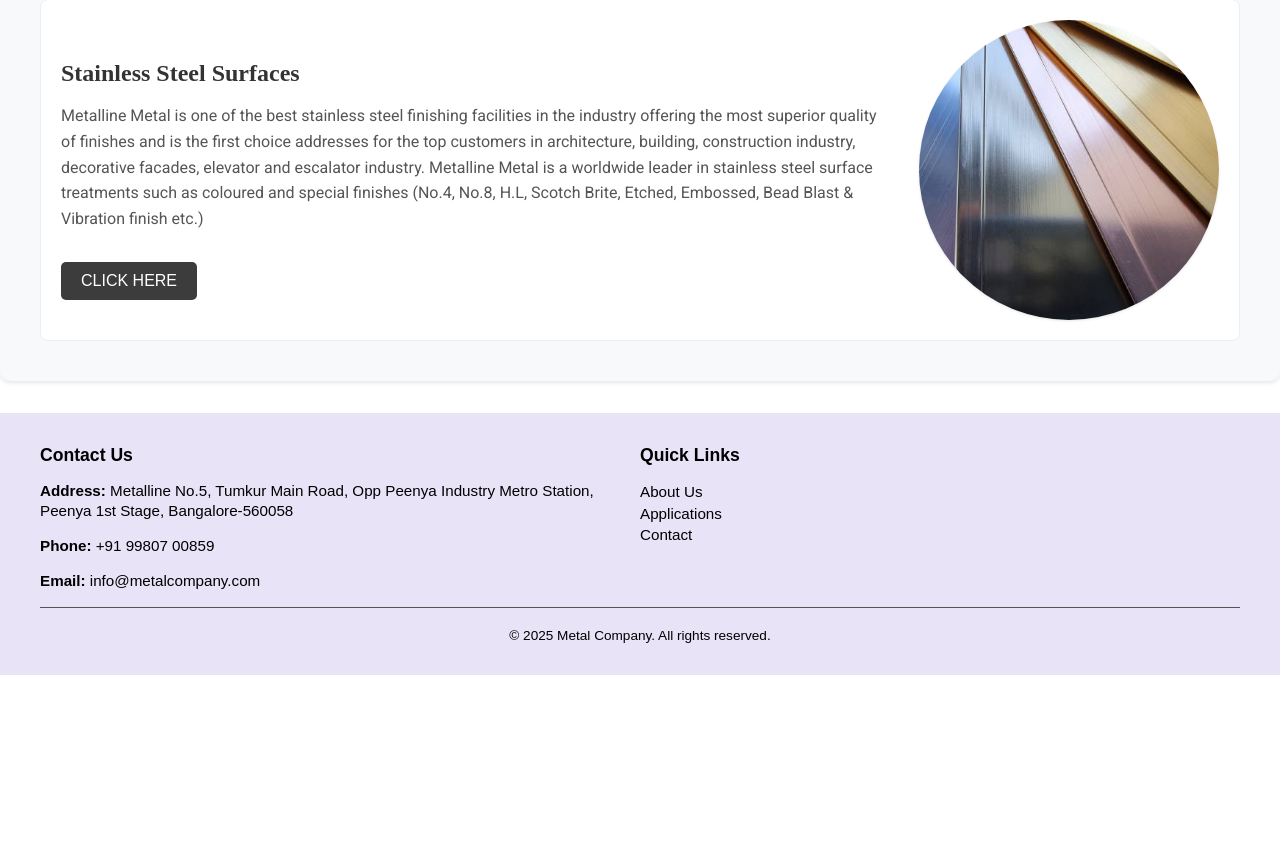
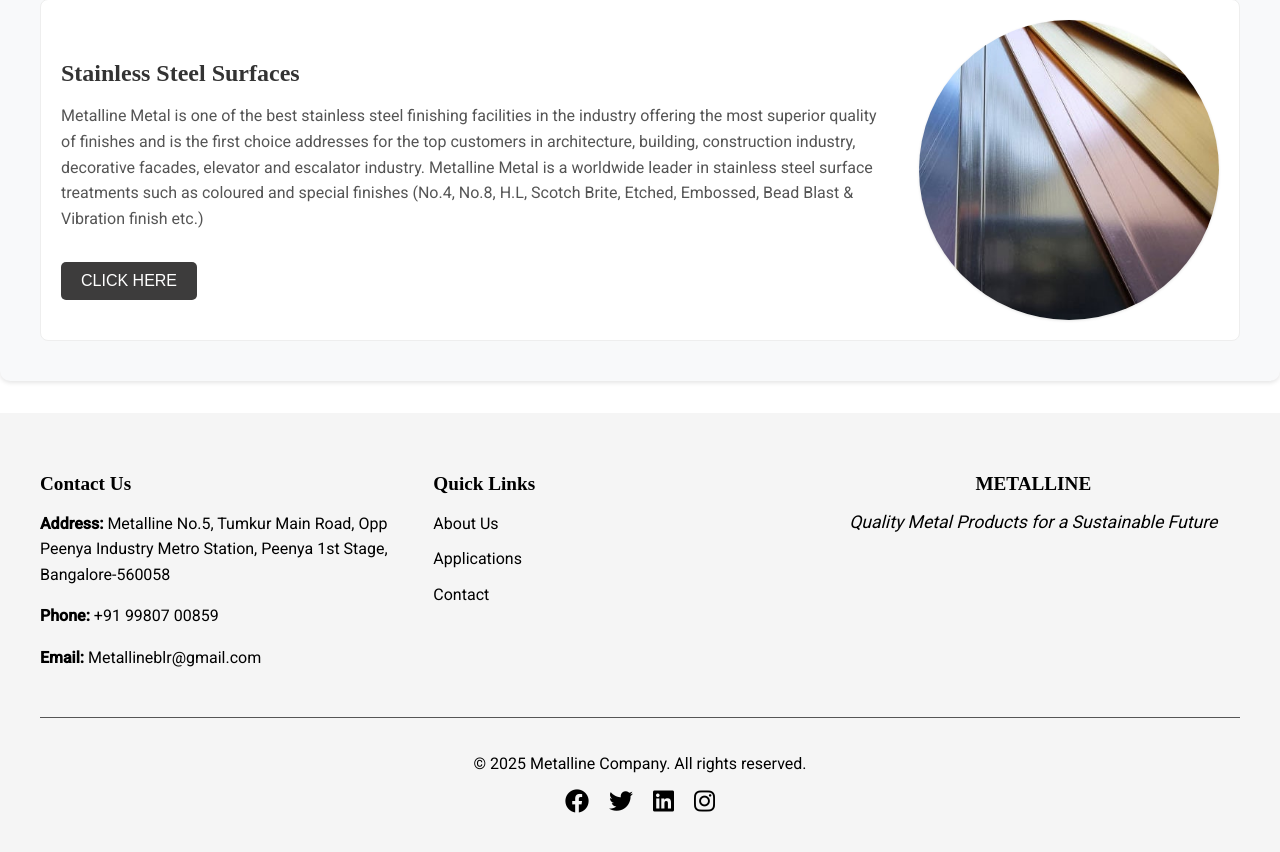
Before and after one commit to jayseth34/met, an Angular app: page /home in a window 1280 px wide. Shown: the part 2015-2867 px from the top of the page. Before the commit the page ends 2690 px from the top, so only its background shows below. Built offline with nearby package versions, Linux system fonts and the light colour scheme.

Commit message:
contact us map

```diff
--- a/src/app/components/aboutus/aboutus.component.css
+++ b/src/app/components/aboutus/aboutus.component.css
@@ -89,13 +89,13 @@
     .mission-statements {
       flex-direction: column;
       align-items: center;
-      gap: 20px;
+      gap: 5px;
     }
 
     .mission-statement {
       width: 90%; /* Take up most of the width on smaller screens */
       max-width: unset; /* Remove max-width on smaller screens */
-      margin-bottom: 20px;
+      margin-bottom: 10px;
     }
   }
 
--- a/src/app/components/contactus/contactus.component.html
+++ b/src/app/components/contactus/contactus.component.html
@@ -45,6 +45,6 @@
       </div>
       <p><strong>Address: </strong>Metalline No.5, Tumkur Main Road, Opp Peenya Industry Metro Station, Peenya 1st Stage, Bangalore-560058</p>
       <p><strong>Phone:</strong> +91 99807 00859</p>
-      <p><strong>Email:</strong> info&#64;metalcompany.com</p>
+      <p><strong>Email:</strong> Metallineblr&#64;gmail.com</p>
     </div>
   </div>
--- a/src/app/components/contactus/contactus.component.ts
+++ b/src/app/components/contactus/contactus.component.ts
@@ -16,7 +16,7 @@ import { DomSanitizer, SafeResourceUrl } from '@angular/platform-browser';
 })
 export class ContactusComponent {
   contactForm: FormGroup;
-  recipientEmail: string = 'jayseth34@gmail.com';
+  recipientEmail: string = 'Metallineblr@gmail.com';
  mapUrl: string = "https://www.google.com/maps/embed?pb=!1m18!1m12!1m3!1d242.93721964868675!2d77.52507091503402!3d13.035957279577968!2m3!1f0!2f0!3f0!3m2!1i1024!2i768!4f13.1!3m3!1m2!1s0x3bae3d397b9b2c33%3A0x10b393674b0a9f86!2sMetalline!5e0!3m2!1sen!2sin!4v1737208819528!5m2!1sen!2sin";
   safeUrl: SafeResourceUrl;
 
--- a/src/app/components/footer/footer.component.css
+++ b/src/app/components/footer/footer.component.css
@@ -1,57 +1,60 @@
-/* footer.component.css */
 footer {
-  background-color: #e8e3f7;
-  color: #000000;
-  padding: 14px 0; /* Slightly increased padding */
-  font-family: sans-serif;
+  background-color: #F5F5F5; /* Darker background for better contrast */
+  color: #000000; /* White text for better readability */
+  padding: 40px 0; /* Increased padding for more space */
+  font-family: 'Roboto', sans-serif; /* Modern font */
 }
 
 .footer-container {
   max-width: 1200px;
   margin: 0 auto;
-  padding: 0 14px; /* Slightly increased side padding */
+  padding: 0 20px;
 }
 
 .footer-top {
   display: flex;
   flex-wrap: wrap;
   justify-content: space-between;
-  margin-bottom: 14px; /* Slightly increased margin */
+  margin-bottom: 30px; /* Increased margin for spacing */
 }
 
 .footer-logo {
-  flex: 1 1 240px; /* Slightly increased flex basis */
+  flex: 1 1 240px;
   text-align: center;
 }
 
 .footer-logo img {
-  max-width: 140px; /* Slightly increased logo size */
+  max-width: 160px; /* Increased logo size */
   height: auto;
-  margin-bottom: 7px;
+  margin-bottom: 15px;
 }
 
 .tagline {
   font-style: italic;
-  font-size: 0.8em; /* Slightly increased tagline size */
-  margin-bottom: 4px;
+  font-size: 1.1em;
+  color: #000000; /* Light color for the tagline */
+  margin-bottom: 15px;
 }
 
 .footer-contact,
 .footer-links {
-  flex: 1 1 170px; /* Slightly increased flex basis */
+  flex: 1 1 220px; /* Increased flex basis */
 }
 
 .footer-contact h3,
-.footer-links h3 {
-  margin-bottom: 5px;
-  font-size: 1.1em; /* Further increased heading size */
-  color: #000000;
+.footer-links h3,
+.footer-logo h3 {
+  font-size: 1.2em;
+  color: #000000; /* Highlighted color for headings */
+  margin-bottom: 10px;
+  font-family: 'Playfair Display';
 }
 
-.footer-contact p {
-  margin-bottom: 2px;
-  line-height: 1.3; /* Slightly increased line height for better readability */
-  font-size: 0.95em; /* Further increased paragraph font size */
+.footer-contact p,
+.footer-links li a {
+  font-size: 1em;
+  color: #000000; /* Lighter text for better readability */
+  line-height: 1.6;
 }
 
 .footer-links ul {
@@ -60,54 +63,72 @@ footer {
 }
 
 .footer-links li a {
-  color: #000000;
   text-decoration: none;
   display: block;
-  margin-bottom: 2px;
-  transition: color 0.3s;
-  font-size: 0.95em; /* Further increased link font size */
-  line-height: 1.3; /* Slightly increased line height for better readability */
+  margin-bottom: 10px;
+  transition: color 0.3s ease, padding-left 0.3s ease;
+  font-size: 1em;
 }
 
 .footer-links li a:hover {
-  color: #451c1c;
+  color: #000000; /* Hover color change */
+  padding-left: 10px; /* Add left padding on hover */
 }
 
 .footer-bottom {
   text-align: center;
   border-top: 1px solid #555;
-  padding-top: 7px;
+  padding-top: 20px;
   display: flex;
   flex-direction: column;
   align-items: center;
-  font-size: 0.85em; /* Slightly increased copyright size */
-  margin-top: 4px;
+  font-size: 1em;
+  margin-top: 30px;
+  color: #000000;
+}
+
+.footer-bottom p {
+  margin-bottom: 15px;
 }
 
 .social-icons {
   display: flex;
-  gap: 7px;
-  margin-top: 4px;
+  gap: 20px;
+  justify-content: center;
 }
 
 .social-icons a {
-  color: rgb(0, 0, 0);
-  font-size: 16px;
+  color: #000000;
+  font-size: 24px;
+  transition: color 0.3s ease, transform 0.3s ease;
+}
+
+.social-icons a:hover {
+  color: #000000; /* Hover color for social icons */
+  transform: scale(1.1); /* Slight scale effect */
 }
 
 /* Mobile responsiveness */
 @media (max-width: 768px) {
   .footer-top {
-      flex-direction: column;
-      text-align: center;
+    flex-direction: column;
+    text-align: center;
+    margin-bottom: 20px; /* Reduced margin */
   }
 
   .footer-contact,
   .footer-links,
   .footer-logo {
-      margin-bottom: 10px;
+    margin-bottom: 10px; /* Reduced bottom margin */
   }
-  .footer-contact p, .footer-links li a{
-      margin-bottom: 4px;
+
+  .footer-contact p,
+  .footer-links li a {
+    margin-bottom: 4px; /* Reduced bottom margin for better spacing */
+  }
+
+  .footer-bottom {
+    padding-top: 15px; /* Reduced padding for compact look */
+    margin-top: 20px; /* Reduced top margin */
   }
 }
--- a/src/app/components/footer/footer.component.html
+++ b/src/app/components/footer/footer.component.html
@@ -5,7 +5,7 @@
         <h3>Contact Us</h3>
         <p><strong>Address: </strong>Metalline No.5, Tumkur Main Road, Opp Peenya Industry Metro Station, Peenya 1st Stage, Bangalore-560058</p>
         <p><strong>Phone:</strong> +91 99807 00859</p>
-        <p><strong>Email:</strong> info&#64;metalcompany.com</p>
+        <p><strong>Email:</strong> Metallineblr&#64;gmail.com</p>
       </div>
       <div class="footer-links">
         <h3>Quick Links</h3>
@@ -15,11 +15,18 @@
           <li><a [routerLink]="['/contact']">Contact</a></li>
         </ul>
       </div>
+      <div class="footer-logo">
+        <h3 class="footer-logo">METALLINE</h3>
+        <p class="tagline">Quality Metal Products for a Sustainable Future</p>
+      </div>
     </div>
     <div class="footer-bottom">
-      <p>&copy; {{ currentYear }} Metal Company. All rights reserved.</p>
+      <p>&copy; {{ currentYear }} Metalline Company. All rights reserved.</p>
       <div class="social-icons">
-
+        <a href="#" target="_blank" title="Facebook"><i class="fab fa-facebook"></i></a>
+        <a href="#" target="_blank" title="Twitter"><i class="fab fa-twitter"></i></a>
+        <a href="#" target="_blank" title="LinkedIn"><i class="fab fa-linkedin"></i></a>
+        <a href="#" target="_blank" title="Instagram"><i class="fab fa-instagram"></i></a>
       </div>
     </div>
   </div>
```
